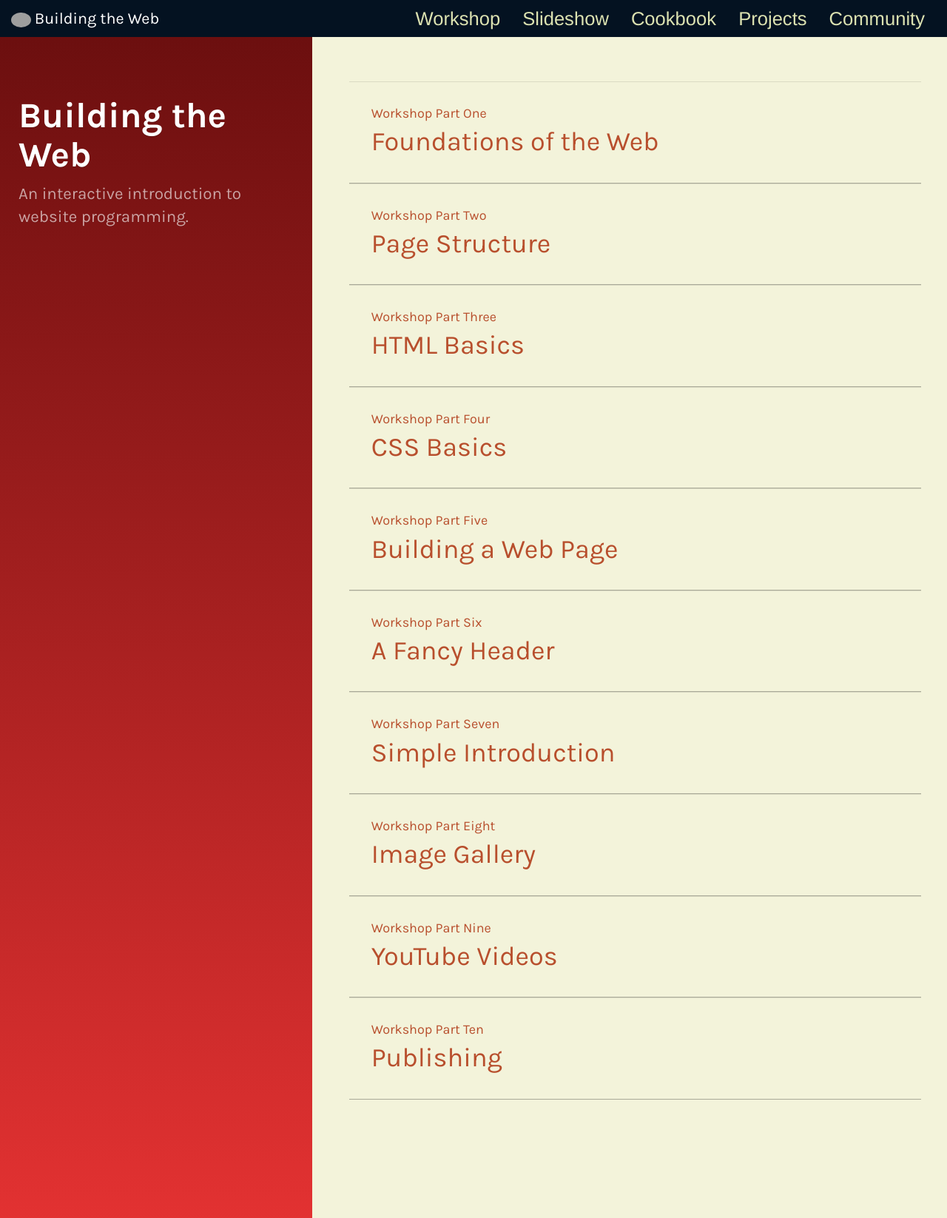
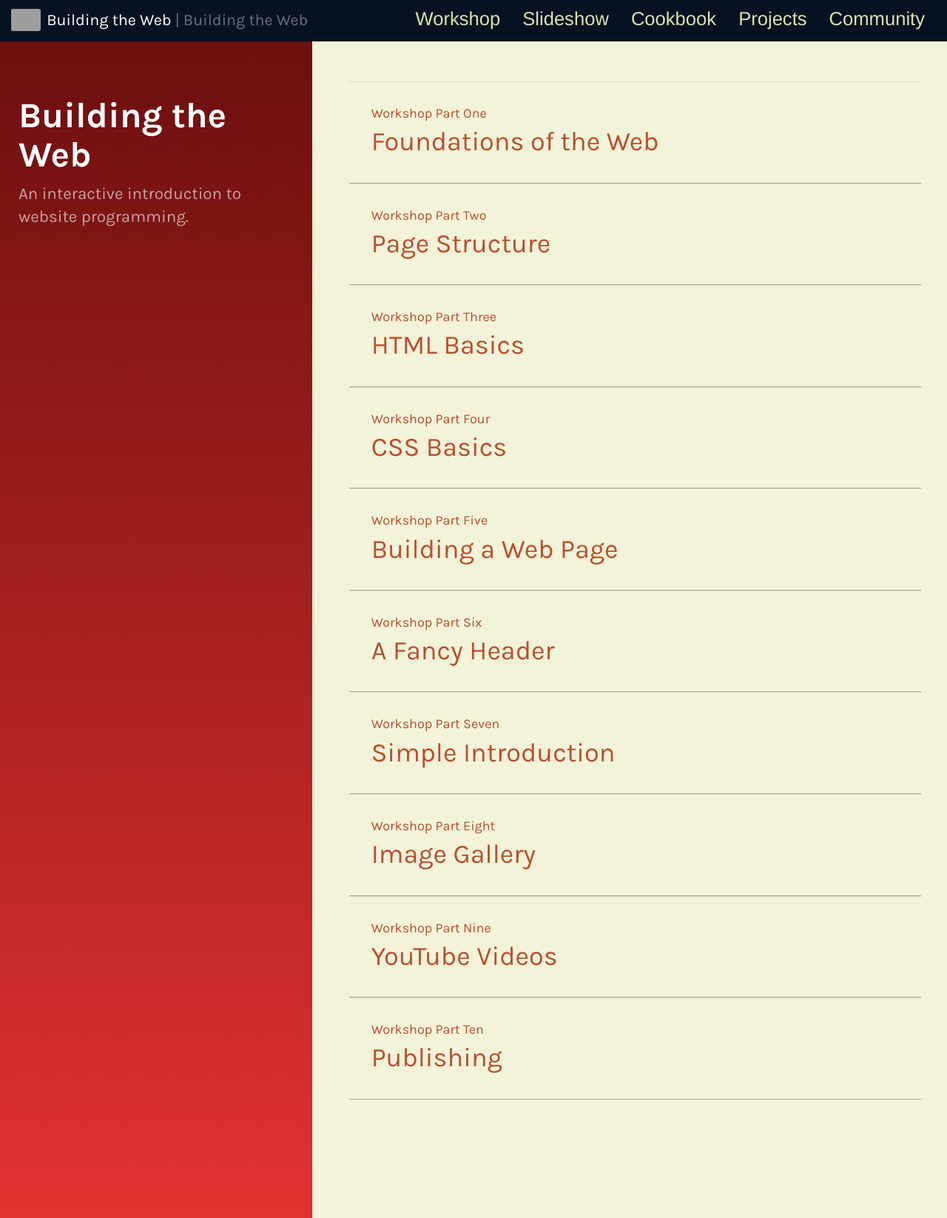
Before and after one commit to gatherworkshops/Building-with-jQuery, a Jekyll site: the page built from index.html, in a window 1280 px wide. Shown: the whole page at 74% size. Built offline with Jekyll 4.4.1, drawn with Linux system fonts in a browser that asks for light colours; nearby versions of some CDN libraries; some web fonts are replaced; Markdown is read by kramdown in place of the engine named in the settings; grey boxes are pictures that could not be loaded.

Commit message:
Fixed navbar logo alignment and added title text
Signed-off-by: Tanya Gray <tanyagray.nz@gmail.com>

```diff
--- a/_includes/mainnavigation.html
+++ b/_includes/mainnavigation.html
@@ -12,6 +12,7 @@
       <a class="navbar-brand" href="{{ site.baseurl }}/">
       	<img class="avatar" src="{{ site.baseurl }}/images/gw-avatar.png">
       	{{ site.name }}
+        <span class="title">| {{ page.title }}</span>
       </a>
 
     </div>
--- a/_sass/_main-navigation.scss
+++ b/_sass/_main-navigation.scss
@@ -5,12 +5,22 @@
 
  	.avatar {
  		height: 100%;
- 		border-radius: 100%;
+ 		border-radius: 3px;
+ 		margin-right: 3px;
+ 		margin-top: -3px;
+ 	}
+
+ 	.title {
+ 		color: rgba(255, 255, 255, 0.4);
  	}
 
  	.navbar-brand {
  		color: #fff;
  		font-size: 120%;
+ 		padding: 0;
+ 		margin: 15px 0 11px 0;
+ 		height: 30px;
+ 		vertical-align: text-bottom;
  	}
 
  	.nav {
```
